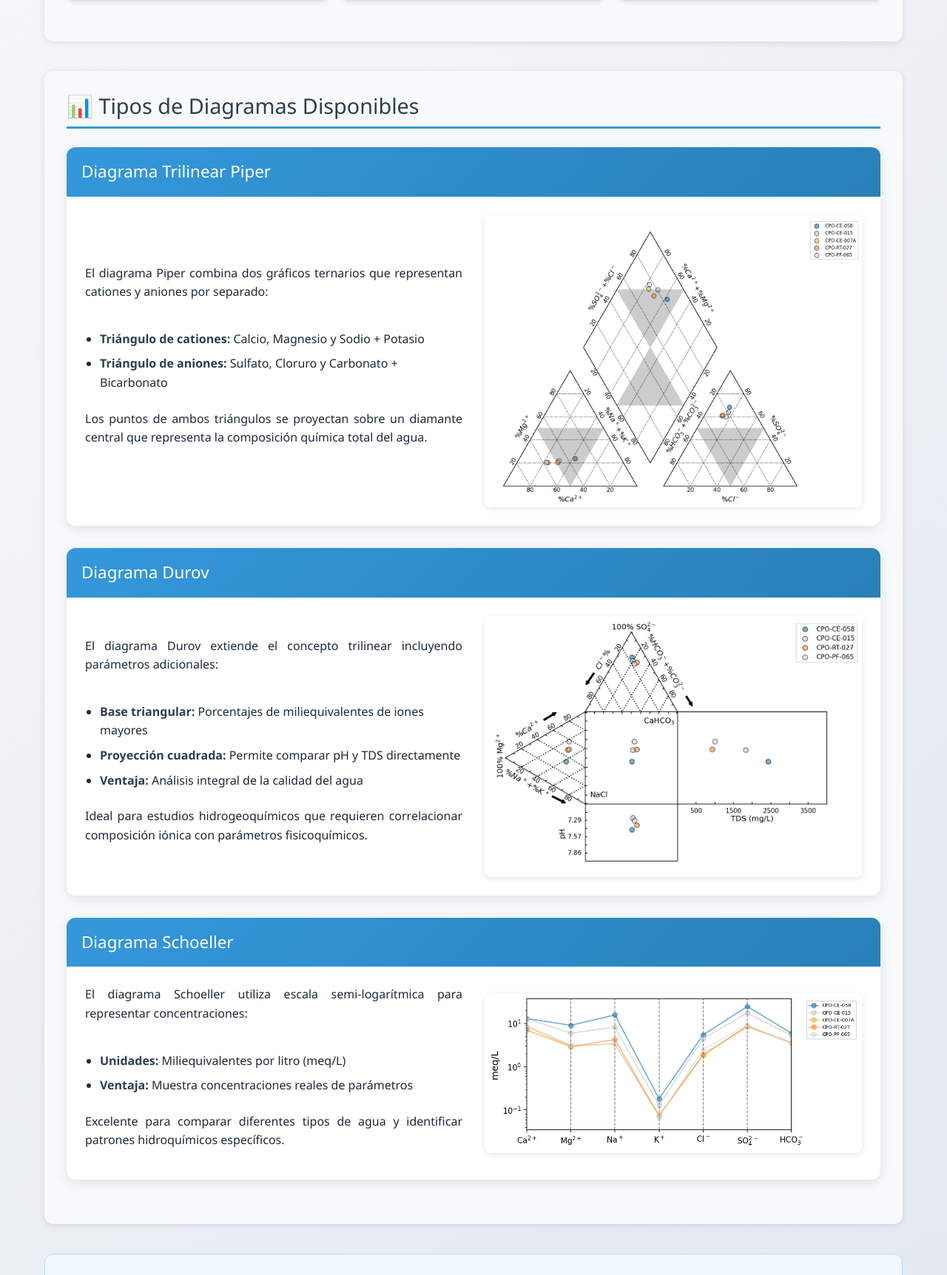
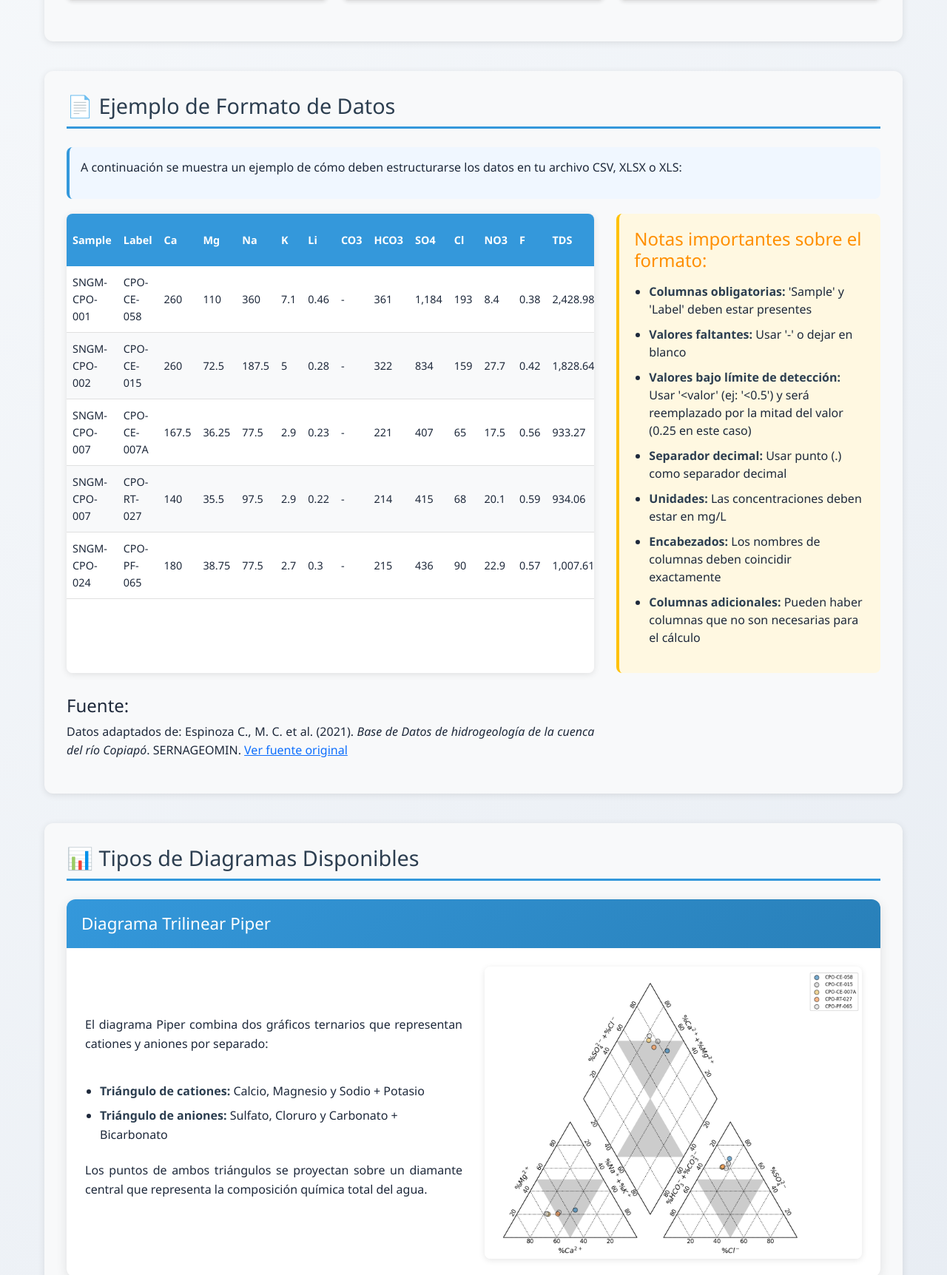
Before and after one commit to valegio/hydrochemplot, a Flask app: page /instructions in a window 1280 px wide. Shown: the part 791-2515 px from the top of the page at 74% size. Run offline with Flask 3, Linux system fonts and the light colour scheme.

Commit message:
Update instructions.html

```diff
--- a/templates/instructions.html
+++ b/templates/instructions.html
@@ -42,7 +42,150 @@ Instrucciones
         </div>
 
     </div>
+	<!-- Sección de ejemplo de datos -->
+	<div class="instruction-section">
+		<h3 class="section-title">📄 Ejemplo de Formato de Datos</h3>
 
+		<div class="example-intro">
+			<p>A continuación se muestra un ejemplo de cómo deben estructurarse los datos en tu archivo CSV, XLSX o XLS:</p>
+		</div>
+
+		<div class="example-container">
+			<div class="example-table-wrapper">
+				<table class="example-table">
+					<thead>
+						<tr>
+							<th>Sample</th>
+							<th>Label</th>
+							<th>Ca</th>
+							<th>Mg</th>
+							<th>Na</th>
+							<th>K</th>
+							<th>Li</th>
+							<th>CO3</th>
+							<th>HCO3</th>
+							<th>SO4</th>
+							<th>Cl</th>
+							<th>NO3</th>
+							<th>F</th>
+							<th>TDS</th>
+							<th>pH</th>
+							<th>FUENTE DE LA INFORMACIÓN</th>
+						</tr>
+					</thead>
+					<tbody>
+						<tr>
+							<td>SNGM-CPO-001</td>
+							<td>CPO-CE-058</td>
+							<td>260</td>
+							<td>110</td>
+							<td>360</td>
+							<td>7.1</td>
+							<td>0.46</td>
+							<td>-</td>
+							<td>361</td>
+							<td>1,184</td>
+							<td>193</td>
+							<td>8.4</td>
+							<td>0.38</td>
+							<td>2,428.98</td>
+							<td>7.45</td>
+							<td>Troncoso et al. (2012)</td>
+						</tr>
+						<tr>
+							<td>SNGM-CPO-002</td>
+							<td>CPO-CE-015</td>
+							<td>260</td>
+							<td>72.5</td>
+							<td>187.5</td>
+							<td>5</td>
+							<td>0.28</td>
+							<td>-</td>
+							<td>322</td>
+							<td>834</td>
+							<td>159</td>
+							<td>27.7</td>
+							<td>0.42</td>
+							<td>1,828.64</td>
+							<td>7.24</td>
+							<td>Troncoso et al. (2012)</td>
+						</tr>
+						<tr>
+							<td>SNGM-CPO-007</td>
+							<td>CPO-CE-007A</td>
+							<td>167.5</td>
+							<td>36.25</td>
+							<td>77.5</td>
+							<td>2.9</td>
+							<td>0.23</td>
+							<td>-</td>
+							<td>221</td>
+							<td>407</td>
+							<td>65</td>
+							<td>17.5</td>
+							<td>0.56</td>
+							<td>933.27</td>
+							<td>-</td>
+							<td>Troncoso et al. (2012)</td>
+						</tr>
+						<tr>
+							<td>SNGM-CPO-007</td>
+							<td>CPO-RT-027</td>
+							<td>140</td>
+							<td>35.5</td>
+							<td>97.5</td>
+							<td>2.9</td>
+							<td>0.22</td>
+							<td>-</td>
+							<td>214</td>
+							<td>415</td>
+							<td>68</td>
+							<td>20.1</td>
+							<td>0.59</td>
+							<td>934.06</td>
+							<td>7.37</td>
+							<td>Troncoso et al. (2012)</td>
+						</tr>
+						<tr>
+							<td>SNGM-CPO-024</td>
+							<td>CPO-PF-065</td>
+							<td>180</td>
+							<td>38.75</td>
+							<td>77.5</td>
+							<td>2.7</td>
+							<td>0.3</td>
+							<td>-</td>
+							<td>215</td>
+							<td>436</td>
+							<td>90</td>
+							<td>22.9</td>
+							<td>0.57</td>
+							<td>1,007.61</td>
+							<td>7.29</td>
+							<td>Troncoso et al. (2012)</td>
+						</tr>
+					</tbody>
+				</table>
+			</div>
+
+			<div class="example-notes">
+				<h4>Notas importantes sobre el formato:</h4>
+				<ul>
+					<li><strong>Columnas obligatorias:</strong> 'Sample' y 'Label' deben estar presentes</li>
+					<li><strong>Valores faltantes:</strong> Usar '-' o dejar en blanco</li>
+					<li><strong>Valores bajo límite de detección:</strong> Usar '&lt;valor' (ej: '&lt;0.5') y será reemplazado por la mitad del valor (0.25 en este caso)</li>
+					<li><strong>Separador decimal:</strong> Usar punto (.) como separador decimal</li>
+					<li><strong>Unidades:</strong> Las concentraciones deben estar en mg/L</li>
+					<li><strong>Encabezados:</strong> Los nombres de columnas deben coincidir exactamente</li>
+					<li><strong>Columnas adicionales:</strong> Pueden haber columnas que no son necesarias para el cálculo</li>
+				</ul>
+			</div>
+			<div class="compact-source">
+				<h4>Fuente:</h4>
+				<p>Datos adaptados de: Espinoza C., M. C. et al. (2021). <em>Base de Datos de hidrogeología de la cuenca del río Copiapó</em>. SERNAGEOMIN. <a href="https://repositorio.sernageomin.cl/handle/0104/24614" target="_blank">Ver fuente original</a></p>
+			</div>
+		</div>
+	</div>
     <!-- Sección de diagramas -->
     <div class="instruction-section">
         <h3 class="section-title">📊 Tipos de Diagramas Disponibles</h3>
@@ -207,6 +350,78 @@ Instrucciones
     box-shadow: 0 2px 8px rgba(0,0,0,0.1);
     margin-top: 15px;
 }
+.example-intro {
+	margin-bottom: 20px;
+	padding: 15px;
+	background: #f0f7ff;
+	border-radius: 8px;
+	border-left: 4px solid #3498db;
+}
+
+.example-container {
+	display: grid;
+	grid-template-columns: 2fr 1fr;
+	gap: 30px;
+}
+
+.example-table-wrapper {
+	overflow-x: auto;
+	background: white;
+	border-radius: 8px;
+	box-shadow: 0 2px 10px rgba(0,0,0,0.1);
+}
+
+.example-table {
+	width: 100%;
+	border-collapse: collapse;
+	font-size: 0.9em;
+	min-width: 800px;
+}
+
+.example-table th {
+	background: #3498db;
+	color: white;
+	padding: 12px 8px;
+	text-align: left;
+	position: sticky;
+	top: 0;
+}
+
+.example-table td {
+	padding: 10px 8px;
+	border-bottom: 1px solid #e0e0e0;
+}
+
+.example-table tr:nth-child(even) {
+	background-color: #f8f9fa;
+}
+
+.example-table tr:hover {
+	background-color: #e8f4fc;
+}
+
+.example-notes {
+	background: #fff8e1;
+	padding: 20px;
+	border-radius: 8px;
+	border-left: 4px solid #ffc107;
+	align-self: start;
+}
+
+.example-notes h4 {
+	color: #ff8f00;
+	margin-top: 0;
+	margin-bottom: 15px;
+}
+
+.example-notes ul {
+	padding-left: 20px;
+}
+
+.example-notes li {
+	margin-bottom: 10px;
+	line-height: 1.5;
+}
 
 .diagram-card {
     background: white;
@@ -312,6 +527,7 @@ Instrucciones
     }
 }
 
+
 /* Mejoras de accesibilidad */
 .parameter-card:hover, .tip-card:hover {
     transform: translateY(-2px);
```
